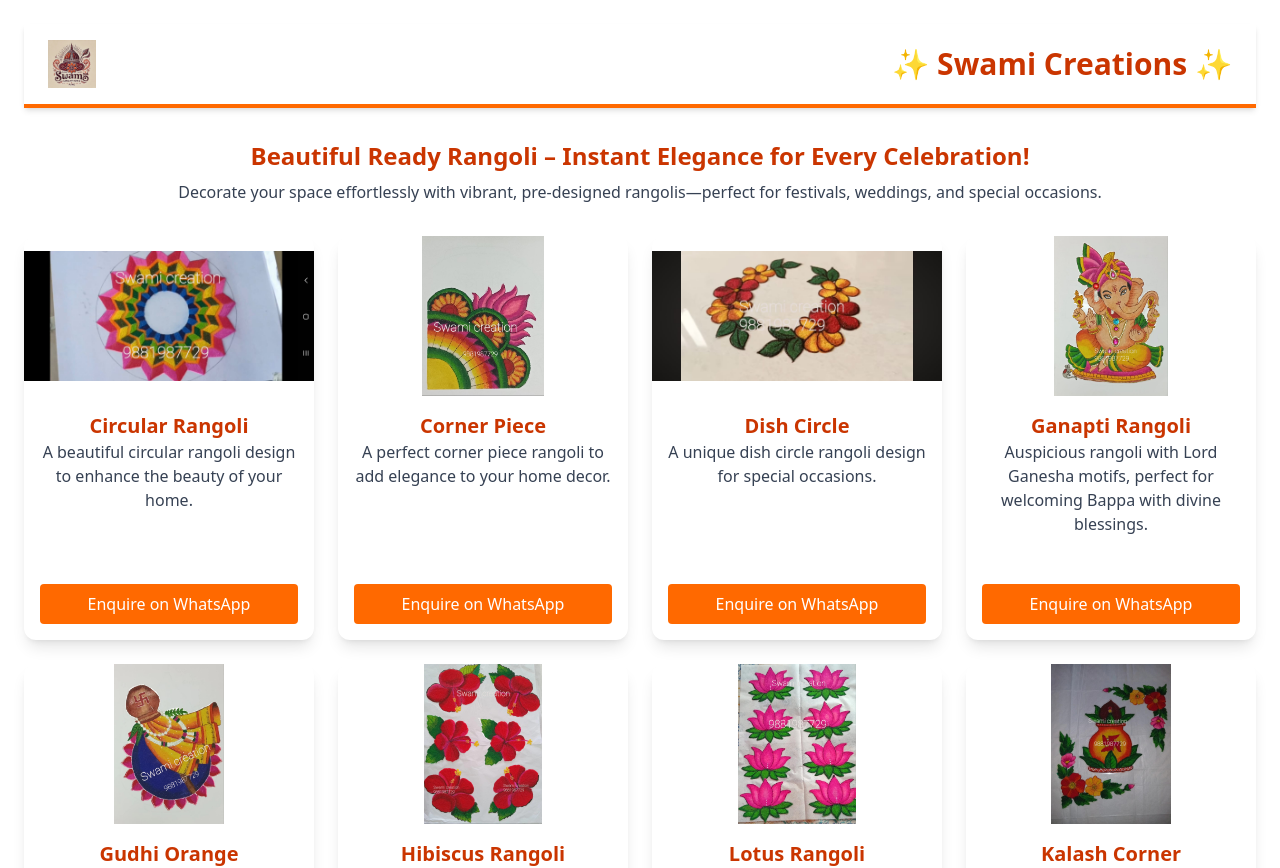
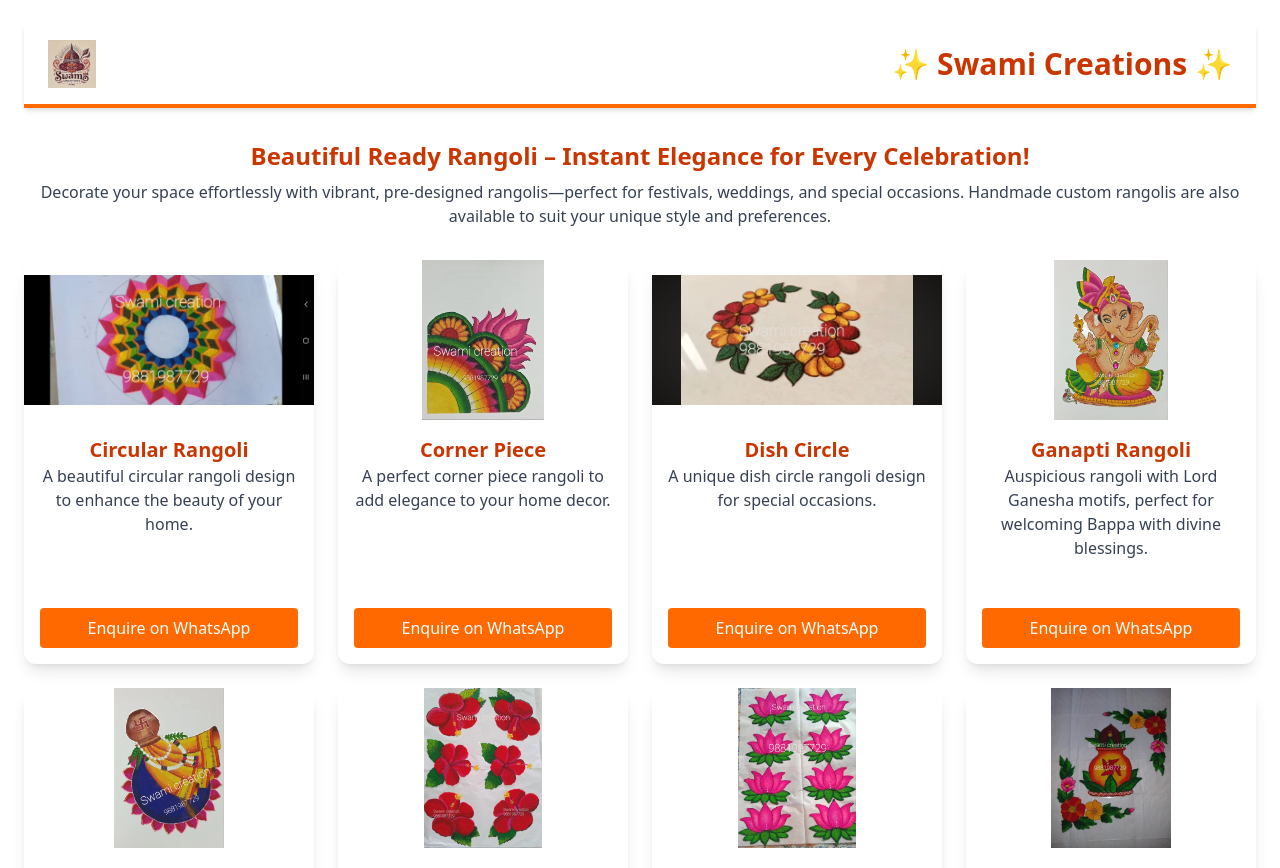
Before and after one commit to ShekharKShende/swamicreations, a React (Vite) app: page / in a window 1280 px wide. Shown: the top 868 px of the page. Built offline with nearby package versions, Linux system fonts and the light colour scheme.

Commit message:
Added zoom functionality

```diff
--- a/src/App.jsx
+++ b/src/App.jsx
@@ -146,7 +146,7 @@ function App() {
       {/* Subheader */}
       <div className="text-center my-8">
         <h2 className="text-2xl font-bold text-orange-700">Beautiful Ready Rangoli – Instant Elegance for Every Celebration!</h2>
-        <p className="text-gray-700 mt-2">Decorate your space effortlessly with vibrant, pre-designed rangolis—perfect for festivals, weddings, and special occasions.</p>
+        <p className="text-gray-700 mt-2">Decorate your space effortlessly with vibrant, pre-designed rangolis—perfect for festivals, weddings, and special occasions. Handmade custom rangolis are also available to suit your unique style and preferences.</p>
       </div>
 
       {/* Cards Section */}
```
